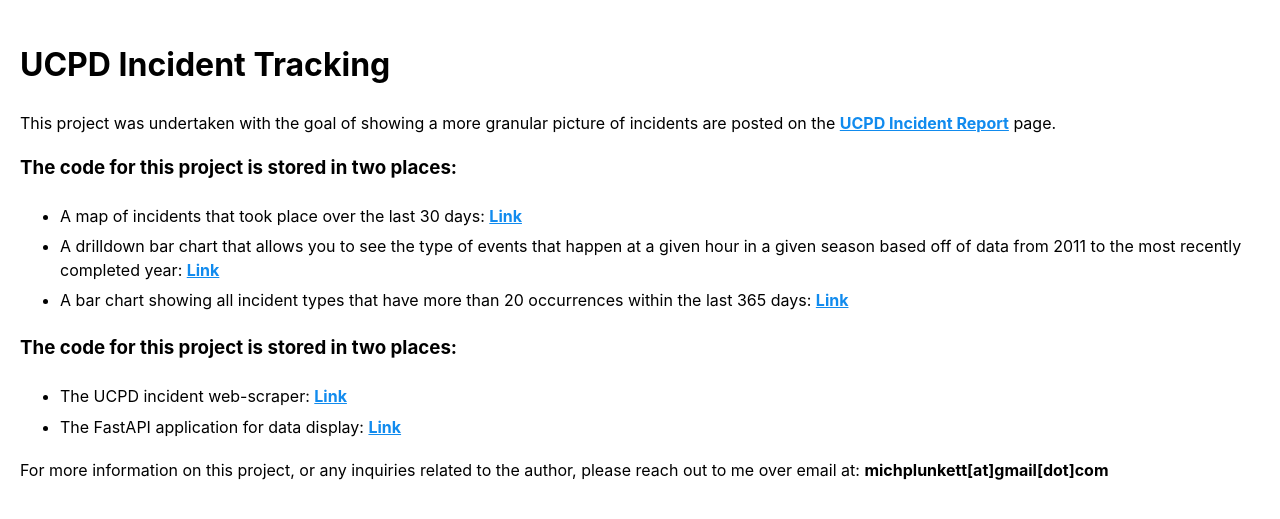
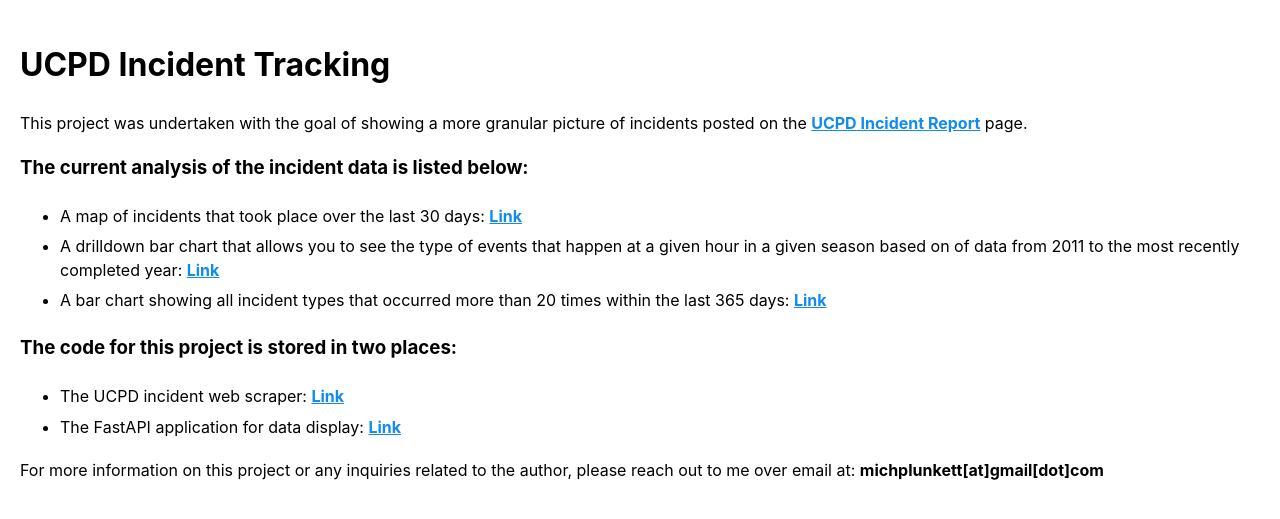
Before and after one commit to michplunkett/ucpd-incident-reporting, a FastAPI app: page / in a window 1280 px wide. Shown: the top 519 px of the page. Run offline with FastAPI, Linux system fonts and the light colour scheme; parts of the project's set-up code (start-up, migrations or seed data) failed here and were passed over.

Commit message:
Update application copy (#17)
## Describe your changes
Fix grammatical errors and copy throughout the application.

```diff
--- a/incident_reporting/templates/home.html
+++ b/incident_reporting/templates/home.html
@@ -6,28 +6,28 @@
   <div id="home-container">
     <h1>UCPD Incident Tracking</h1>
     <p>
-      This project was undertaken with the goal of showing a more granular picture of incidents are posted on
+      This project was undertaken with the goal of showing a more granular picture of incidents posted on
       the <a href="https://incidentreports.uchicago.edu/" target="_blank">UCPD Incident Report</a> page.
     </p>
-    <h3>The code for this project is stored in two places:</h3>
+    <h3>The current analysis of the incident data is listed below:</h3>
     <ul>
       <li>
         A map of incidents that took place over the last 30 days: <a href='{{ url_for("thirty_day_map") }}'>Link</a>
       </li>
       <li>
         A drilldown bar chart that allows you to see the type of events that happen at a given hour in a given season
-        based off of data from 2011 to the most recently completed
+        based on of data from 2011 to the most recently completed
         year: <a href='{{ url_for("hourly_summation") }}'>Link</a>
       </li>
       <li>
-        A bar chart showing all incident types that have more than 20 occurrences within the last
+        A bar chart showing all incident types that occurred more than 20 times within the last
         365 days: <a href='{{ url_for("yearly_summation") }}'>Link</a>
       </li>
     </ul>
     <h3>The code for this project is stored in two places:</h3>
     <ul>
       <li>
-        The UCPD incident web-scraper: <a href="https://github.com/michplunkett/ucpd-incident-scraper"
+        The UCPD incident web scraper: <a href="https://github.com/michplunkett/ucpd-incident-scraper"
     target="_blank">Link</a>
       </li>
       <li>
@@ -36,7 +36,7 @@
       </li>
     </ul>
     <p>
-      For more information on this project, or any inquiries related to the
+      For more information on this project or any inquiries related to the
       author, please reach out to me over email at:
       <strong>michplunkett[at]gmail[dot]com</strong>
     </p>
```
